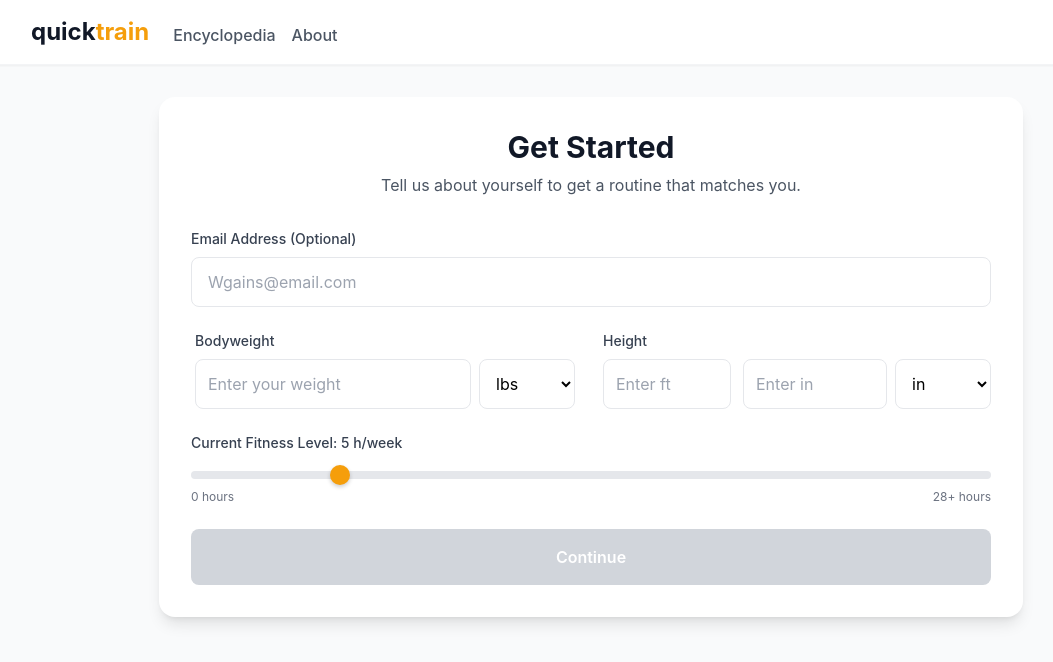
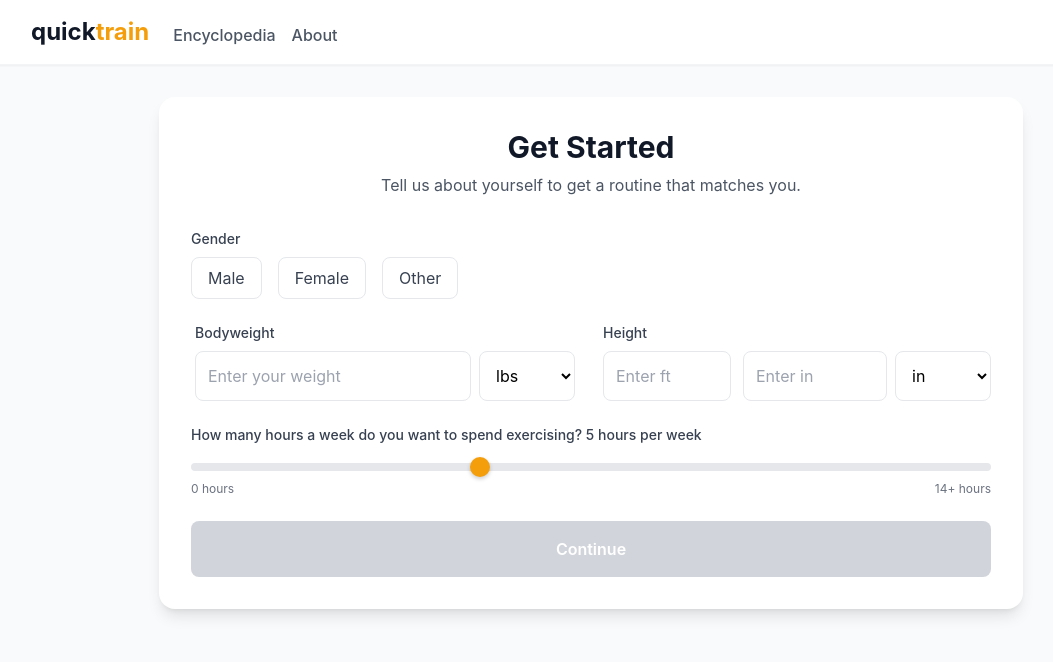
Before and after one commit to yourlocaljosh/quicktrain, a React (Vite) app: page / in a window 1280 px wide. Shown: the top 662 px of the page, without its empty margins (49-1102 px from the left). Built offline with nearby package versions, Linux system fonts and the light colour scheme.

Commit message:
Add BMI and caloric intake calculations and create new UI for routines

```diff
--- a/src/app.jsx
+++ b/src/app.jsx
@@ -9,7 +9,7 @@ const App = () => {
   const [currentStep, setCurrentStep] = useState(1);
   const [selectedRoutine, setSelectedRoutine] = useState(null);
   const [userData, setUserData] = useState({
-    email: '',
+    gender: '',
     bodyweight: '',
     bodyweightUnit: 'lbs',
     height: '',
@@ -21,6 +21,10 @@ const App = () => {
   const [selectedGoal, setSelectedGoal] = useState('');
 
   const navigate = useNavigate();
+
+  const filteredRoutines = routineTemplates.filter(
+    (routine) => routine.time <= userData.fitnessLevel
+  );
 
   const handleInputChange = (field, value) => {
     setUserData(prev => ({
@@ -37,7 +41,7 @@ const App = () => {
   const resetForm = () => {
     setCurrentStep(1);
     setUserData({
-      email: '',
+      gender: '',
       bodyweight: '',
       bodyweightUnit: 'lbs',
       height: '',
@@ -56,9 +60,107 @@ const App = () => {
 
   ];
 
-  const disclaimers = [
-    { id: 'underweight', text: 'Ease into the workouts, do not push yourself too hard for the first few weeks.'}
-  ]
+  function calculateBMI(weight, height, weightUnit, heightUnit) {
+    let w = parseFloat(weight);
+    let hMeters = 0;
+
+    if(weightUnit === 'lbs'){
+      w = w * 0.453592;
+    }
+
+    if(typeof height === 'object'){
+      const feet = parseFloat(height.feet) || 0;
+      const inches = parseFloat(height.inches) || 0;
+      hMeters = (feet * 12 + inches) * 0.0254;
+    }else{
+      if(heightUnit === 'cm'){
+        hMeters = height / 100;
+      }else{
+        hMeters = height * 0.0254;
+      }
+    }
+
+    if(!w || !hMeters){
+      return null;
+    }
+    return w / (hMeters * hMeters);
+  }
+
+  function calculateTDEE(weight, height, unit, gender = 'male', activityMultiplier = 1.55) {
+    let w = parseFloat(weight);
+    let h = parseFloat(height);
+    const age = 25;
+    let genderConstant = gender === 'female' ? -161 : 5;
+
+    if(unit === 'lbs'){
+      w = w * 0.453592;
+    }
+
+    if(h < 100){
+      h = h * 2.54;
+    }
+
+    const tdee = 10 * w + 6.25 * h - 5 * age + genderConstant;
+    return Math.round(tdee * activityMultiplier);
+  }
+
+  function getCalorieSuggestions(tdee, goal) {
+    if(goal === 'bulk'){
+      return [
+        { label: 'Gain 0.5 lbs/week', value: tdee + 250 },
+        { label: 'Gain 1.0 lbs/week', value: tdee + 500 }
+      ];
+    }
+    if(goal === 'cut'){
+      return [
+        { label: 'Lose 0.5 lbs/week', value: tdee - 250 },
+        { label: 'Lose 1.0 lbs/week', value: tdee - 500 }
+      ];
+    }
+    return [
+      { label: 'Maintain weight', value: tdee }
+    ];
+  }
+
+  let bmi = null, tdee = null, calorieSuggestions = [];
+  if(userData.bodyweight &&
+    ((userData.height && userData.heightUnit === 'cm')
+    || (userData.heightFeet && userData.heightUnit === 'in'))
+  ){
+    let heightValue;
+    if(userData.heightUnit === 'cm'){
+      heightValue = userData.height;
+    }else{
+      heightValue = { feet: userData.heightFeet, inches: userData.heightInches };
+    }
+    bmi = calculateBMI(userData.bodyweight, heightValue, userData.bodyweightUnit, userData.heightUnit);
+
+    let heightForTDEE;
+    if(userData.heightUnit === 'cm'){
+      heightForTDEE = userData.height;
+    }else{
+      heightForTDEE = (parseInt(userData.heightFeet || 0) * 12 + parseInt(userData.heightInches || 0));
+    }
+
+    let genderForTDEE;
+    if(userData.gender === 'male'
+      || userData.gender === 'female'){
+      genderForTDEE = userData.gender;
+    }else{
+      genderForTDEE = 'male';
+    }
+
+    const activityMultiplier = 1.55;
+
+    tdee = calculateTDEE(
+      userData.bodyweight,
+      heightForTDEE,
+      userData.bodyweightUnit,
+      genderForTDEE,
+      activityMultiplier
+    );
+    calorieSuggestions = getCalorieSuggestions(tdee, selectedGoal);
+  }
 
   return (
     <div className="min-h-screen bg-gray-50">
@@ -82,15 +184,31 @@ const App = () => {
               <div className="space-y-6">
                 <div>
                   <label className="block text-sm font-medium text-gray-700 mb-2">
-                    Email Address (Optional)
+                    Gender
                   </label>
-                  <input
-                    type="email"
-                    value={userData.email}
-                    onChange={(e) => handleInputChange('email', e.target.value)}
-                    className="w-full px-4 py-3 border border-gray-200 rounded-lg focus:ring-2 focus:ring-amber-500 focus:border-transparent"
-                    placeholder="Wgains@email.com"
-                  />
+                  <div className="flex space-x-4">
+                    <button
+                      type="button"
+                      className={`px-4 py-2 rounded-lg border ${userData.gender === 'male' ? 'bg-amber-500 text-white border-amber-500' : 'bg-white text-gray-700 border-gray-200'}`}
+                      onClick={() => handleInputChange('gender', 'male')}
+                    >
+                      Male
+                    </button>
+                    <button
+                      type="button"
+                      className={`px-4 py-2 rounded-lg border ${userData.gender === 'female' ? 'bg-amber-500 text-white border-amber-500' : 'bg-white text-gray-700 border-gray-200'}`}
+                      onClick={() => handleInputChange('gender', 'female')}
+                    >
+                      Female
+                    </button>
+                    <button
+                      type="button"
+                      className={`px-4 py-2 rounded-lg border ${userData.gender === 'other' ? 'bg-amber-500 text-white border-amber-500' : 'bg-white text-gray-700 border-gray-200'}`}
+                      onClick={() => handleInputChange('gender', 'other')}
+                    >
+                      Other
+                    </button>
+                  </div>
                 </div>
 
                 <div className="grid grid-cols-1 md:grid-cols-2 gap-6">
@@ -166,19 +284,19 @@ const App = () => {
 
                 <div>
                   <label className="block text-sm font-medium text-gray-700 mb-2">
-                    Current Fitness Level: {userData.fitnessLevel} h/week
+                    How many hours a week do you want to spend exercising? {userData.fitnessLevel} hours per week
                   </label>
                   <input
                     type="range"
                     min="0"
-                    max="28"
+                    max="14"
                     value={userData.fitnessLevel}
                     onChange={(e) => handleInputChange('fitnessLevel', parseInt(e.target.value))}
                     className="w-full h-2 bg-gray-200 rounded-lg appearance-none cursor-pointer slider"
                   />
                   <div className="flex justify-between text-xs text-gray-500 mt-1">
                     <span>0 hours</span>
-                    <span>28+ hours</span>
+                    <span>14+ hours</span>
                   </div>
                 </div>
 
@@ -238,6 +356,7 @@ const App = () => {
             </motion.div>
           )}
 
+
           {currentStep === 3 && (
             <motion.div
               key="step3"
@@ -253,7 +372,25 @@ const App = () => {
                   These are three routines that align with your chosen path.
                 </p>
               </div>
-
+              {bmi && (
+                <div className="mb-6 p-4 bg-amber-50 rounded-lg text-gray-800">
+                  <div><strong>BMI:</strong> {bmi.toFixed(1)}</div>
+                  <div className="mt-2"><strong>Suggested Daily Calories:</strong></div>
+                  <ul className="list-disc list-inside">
+                    {calorieSuggestions.map((s, idx) => {
+                      let label = s.label;
+                      if(userData.bodyweightUnit === 'kg'){
+                        label = label.replace('lbs', 'kg');
+                      }
+                      return (
+                        <li key={idx}>
+                          {label}: <span className="font-semibold">{s.value} calories/day</span>
+                        </li>
+                      );
+                    })}
+                  </ul>
+                </div>
+              )}
               <div className="grid grid-cols-1 md:grid-cols-3 gap-6 mb-8">
                 {routineTemplates.map((routine) => (
                   <motion.div
@@ -268,7 +405,6 @@ const App = () => {
                       <h3 className="font-semibold text-lg text-gray-900 mb-2">{routine.name}</h3>
                       <p className="text-gray-600 text-sm mb-2">{routine.description}</p>
                       <div className="flex justify-between text-sm text-gray-600">
-                        <span>{routine.commitment}</span>
                         <span>{routine.duration}</span>
                       </div>
                       <button
@@ -308,6 +444,20 @@ const App = () => {
               transition={{ duration: 0.5 }}
               className="bg-white rounded-2xl shadow-lg p-8"
             >
+              {bmi && (
+                <div className="mb-6 p-4 bg-amber-50 rounded-lg text-gray-800">
+                  <div><strong>BMI:</strong> {bmi.toFixed(1)}</div>
+                  <div className="mt-2"><strong>Suggested Caloric Intake:</strong></div>
+                  <ul className="list-disc list-inside">
+                    {calorieSuggestions.map((s, idx) => (
+                      <li key={idx}>
+                        {s.label.replace('lbs', userData.bodyweightUnit === 'kg' ? 'kg' : 'lbs')}:
+                        <span className="font-semibold"> {s.value} kcal/day</span>
+                      </li>
+                    ))}
+                  </ul>
+                </div>
+              )}
               <div className="text-center mb-8">
                 <h2 className="text-3xl font-bold text-gray-900 mb-2">{selectedRoutine.name}</h2>
                 <p className="text-gray-600 mb-2">{selectedRoutine.description}</p>
```
